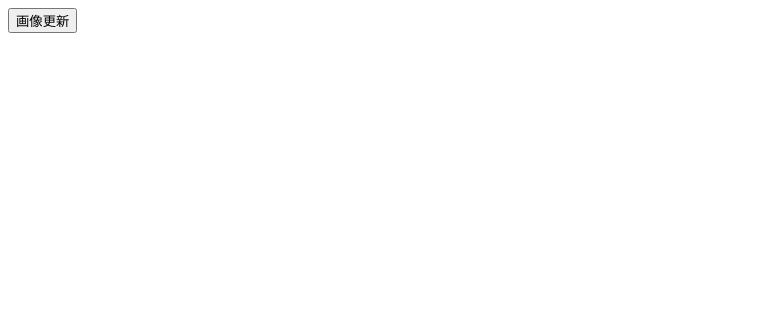
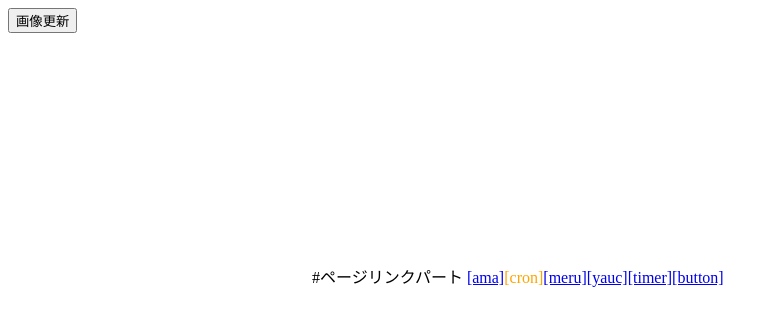
Before and after one commit to p06044/RPi2server, a plain HTML site: page phpbutton.html in a window 1280 px wide. Shown: the whole page, without its empty margins (0-778 px from the left). Drawn offline with Linux system fonts and the light colour scheme.

Commit message:
add timer, button link

```diff
--- a/phpbutton.html
+++ b/phpbutton.html
@@ -16,6 +16,7 @@
 <script>
 (adsbygoogle = window.adsbygoogle || []).push({});
 </script>
-
+#ページリンクパート
+<a href="amazonlist.html">[ama]</a><span style="color:orange;">[cron]</span><a href="auctionlist.html">[meru]</a><a href="ya.html">[yauc]</a><a href="timer.html">[timer]</a><a href="button.html">[button]</a>
 </body>
 </html>
```
